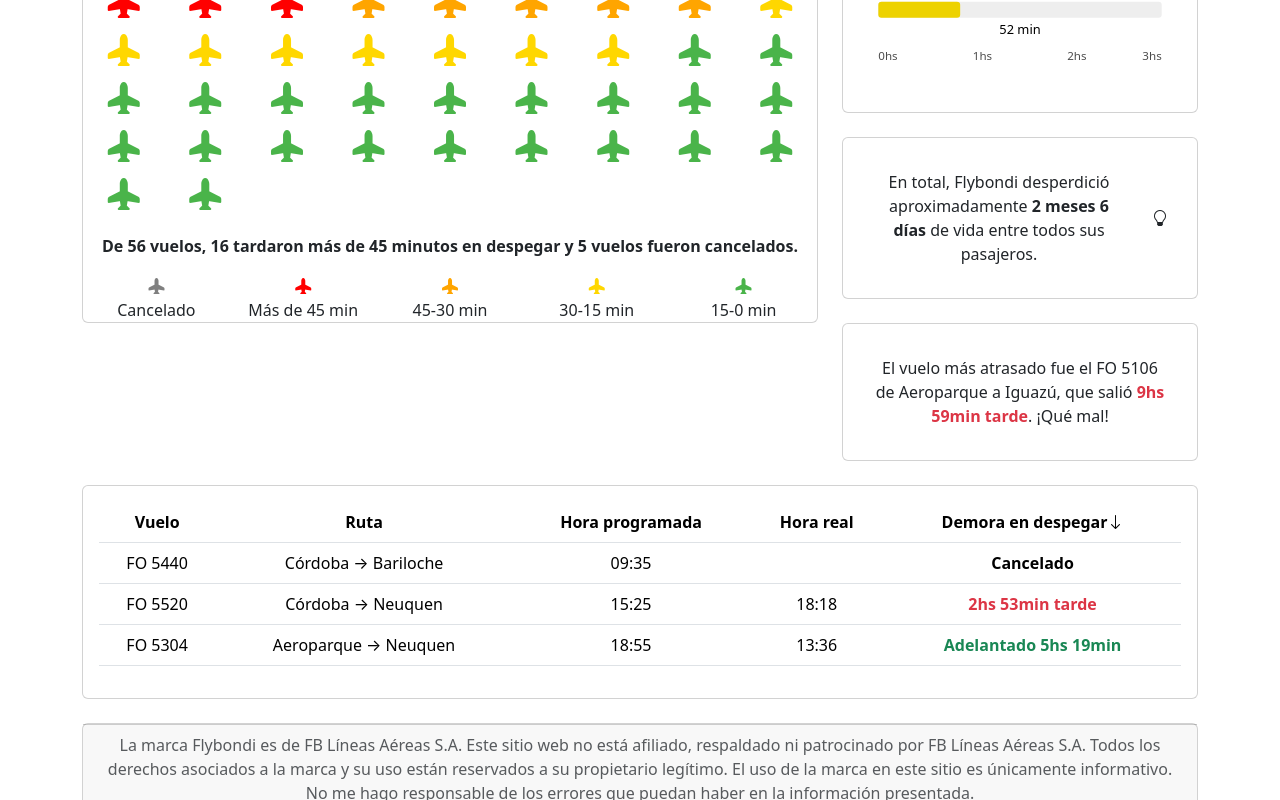
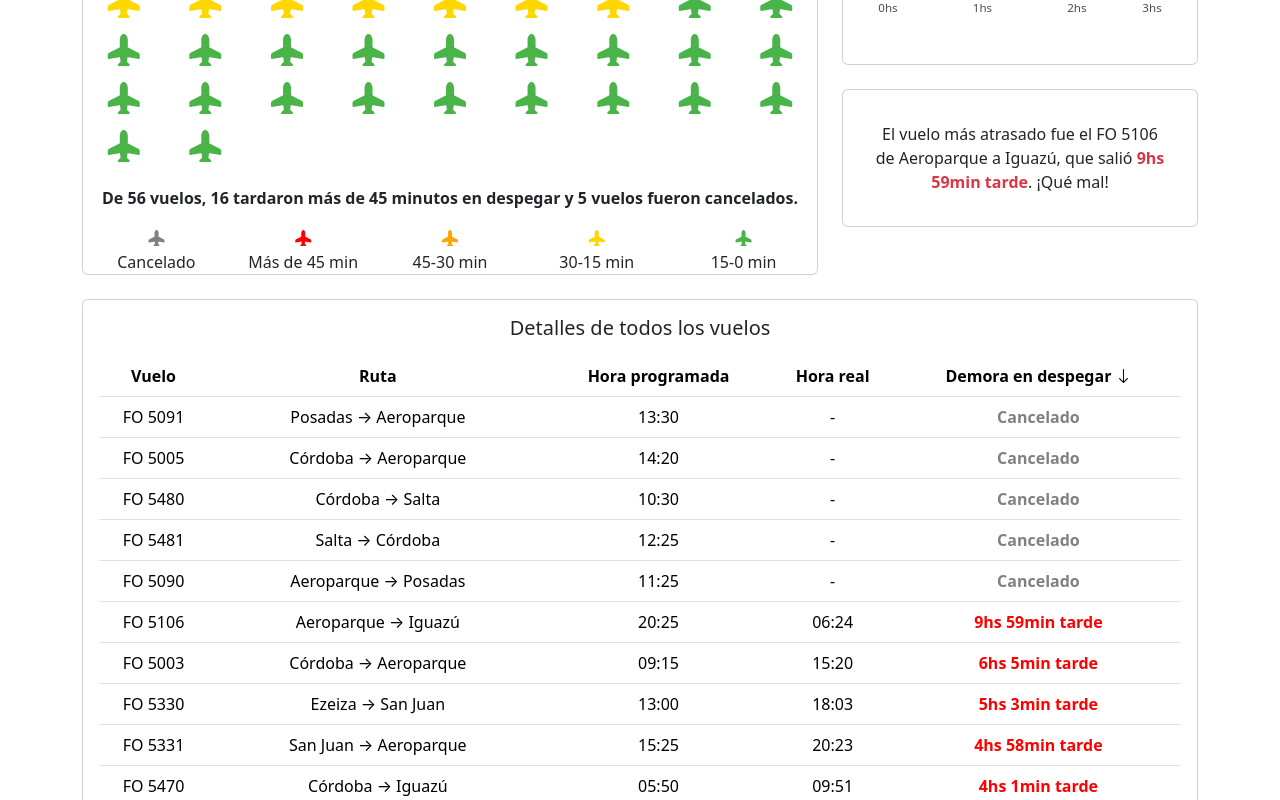
Before and after one commit to Gin-Z/flybondi-fail, a React (Vite) app: page / in a window 1280 px wide. Shown: the part 360-1160 px from the top of the page. Built offline with nearby package versions, Linux system fonts and the light colour scheme.

Commit message:
Se muestran los vuelos del día

```diff
--- a/src/App.tsx
+++ b/src/App.tsx
@@ -6,7 +6,6 @@
 import Info from "./components/Info";
 import Mean from "./components/Mean";
 import MostDelayedFlight from "./components/MostDelayedFlight";
-import WastedTime from "./components/WastedTime";
 
 function App() {
   return (
@@ -28,7 +27,6 @@
           {/* RIGHT COLUMN — Mean + WastedTime + MostDelayed */}
           <div className="col-md-4 d-flex flex-column gap-4">
             <Mean />
-            <WastedTime />
             <MostDelayedFlight />
           </div>
         </div>
--- a/src/components/Header.tsx
+++ b/src/components/Header.tsx
@@ -2,7 +2,7 @@
 import { useFlights } from "../context/FlightsContext";
 
 const Header = () => {
-    const { date, setDate, loading, error, flights } = useFlights();
+    const { date, setDate, loading, error} = useFlights();
 
     function formatDate() {
         const d = new Date(date);
@@ -78,11 +78,6 @@
                         {error}
                     </div>
                 )}
-                {!loading && !error && (
-                    <p className="text-muted mt-2">
-                        {flights.length} vuelos encontrados
-                    </p>
-                )}
             </div>
         </div>
     );
--- a/src/components/Info.tsx
+++ b/src/components/Info.tsx
@@ -1,41 +1,132 @@
+// src/components/Info.tsx
+import { useFlights } from "../context/FlightsContext";
+import type { Flight } from "../types/Flight.interface";
+
 const Info = () => {
-    return(
+    const { flights, loading } = useFlights();
+
+    // Función para calcular la demora en minutos
+    const calculateDelay = (flight: Flight): number | null => {
+        if (!flight.despegue_real) return null; // Cancelado
+
+        const [estimatedHours, estimatedMinutes] = flight.despegue_estimado.split(':').map(Number);
+        const [realHours, realMinutes] = flight.despegue_real.split(':').map(Number);
+
+        const estimatedTotalMinutes = estimatedHours * 60 + estimatedMinutes;
+        let realTotalMinutes = realHours * 60 + realMinutes;
+
+        // Si el vuelo real es mucho menor que el estimado, probablemente cruzó medianoche
+        if (realTotalMinutes < estimatedTotalMinutes - 12 * 60) {
+            realTotalMinutes += 24 * 60; // Sumar 24 horas al tiempo real
+        }
+
+        return realTotalMinutes - estimatedTotalMinutes;
+    };
+
+    // Formatear el tiempo de demora
+    const formatDelay = (minutes: number): string => {
+        const absMinutes = Math.abs(minutes);
+        if (absMinutes < 60) {
+            return `${absMinutes}min`;
+        }
+        const hours = Math.floor(absMinutes / 60);
+        const mins = absMinutes % 60;
+        return mins > 0 ? `${hours}hs ${mins}min` : `${hours}hs`;
+    };
+
+    // Obtener la clase CSS según la demora
+    const getDelayClass = (delay: number | null): string => {
+        if (delay === null) return "status-cancelled";
+        if (delay > 45) return "status-45plus";
+        if (delay >= 30) return "status-45_30";
+        if (delay >= 15) return "status-30_15";
+        return "status-15_0";
+    };
+
+    // Ordenar vuelos: cancelados primero, luego por demora (mayor a menor)
+    const sortedFlights = [...flights].sort((a, b) => {
+        const delayA = calculateDelay(a);
+        const delayB = calculateDelay(b);
+
+        // Cancelados primero
+        if (delayA === null && delayB === null) return 0;
+        if (delayA === null) return -1;
+        if (delayB === null) return 1;
+
+        // Ordenar por demora de mayor a menor
+        return delayB - delayA;
+    });
+
+    if (loading) {
+        return (
             <div className="card p-3 text-center">
-            <table className="table">
+                <div className="spinner-border" role="status">
+                    <span className="visually-hidden">Cargando...</span>
+                </div>
+            </div>
+        );
+    }
+
+    if (flights.length === 0) {
+        return (
+            <div className="card p-3 text-center">
+                <p className="card-text">No hay vuelos para esta fecha.</p>
+            </div>
+        );
+    }
+
+    return (
+        <div className="card p-3 text-center">
+            <h5 className="card-title mb-3">Detalles de todos los vuelos</h5>
+            <div className="table-responsive">
+                <table className="table table-hover">
                     <thead>
                         <tr>
                             <th scope="col">Vuelo</th>
                             <th scope="col">Ruta</th>
                             <th scope="col">Hora programada</th>
                             <th scope="col">Hora real</th>
-                        <th scope="col">Demora en despegar<i className="bi bi-arrow-down"></i></th>
+                            <th scope="col">
+                                Demora en despegar
+                                <i className="bi bi-arrow-down ms-1"></i>
+                            </th>
                         </tr>
                     </thead>
                     <tbody>
-                    <tr>
-                        <td>FO 5440</td>
-                        <td>Córdoba → Bariloche</td>
-                        <td>09:35</td>
-                        <td></td>
-                        <td><strong>Cancelado</strong></td>
+                        {sortedFlights.map((flight, index) => {
+                            const delay = calculateDelay(flight);
+                            const isCancelled = delay === null;
+                            const delayClass = getDelayClass(delay);
+
+                            return (
+                                <tr key={`${flight.vuelo}-${index}`}>
+                                    <td>{flight.vuelo}</td>
+                                    <td>{flight.ruta}</td>
+                                    <td>{flight.despegue_estimado}</td>
+                                    <td>{flight.despegue_real || '-'}</td>
+                                    <td>
+                                        {isCancelled ? (
+                                            <strong className={delayClass}>Cancelado</strong>
+                                        ) : delay! > 0 ? (
+                                            <strong className={delayClass}>
+                                                {formatDelay(delay!)} tarde
+                                            </strong>
+                                        ) : delay! < 0 ? (
+                                            <strong className="text-success">
+                                                Adelantado {formatDelay(delay!)}
+                                            </strong>
+                                        ) : (
+                                            <strong className={delayClass}>A tiempo</strong>
+                                        )}
+                                    </td>
                                 </tr>
-                    <tr>
-                        <td>FO 5520</td>
-                        <td>Córdoba → Neuquen</td>
-                        <td>15:25</td>
-                        <td>18:18</td>
-                        <td><strong className="text-danger">2hs 53min tarde</strong></td>
-                    </tr>
-                    <tr>
-                        <td>FO 5304</td>
-                        <td>Aeroparque → Neuquen</td>
-                        <td>18:55</td>
-                        <td>13:36</td>
-                        <td><strong className="text-success">Adelantado 5hs 19min</strong></td>
-                    </tr>
+                            );
+                        })}
                     </tbody>
                 </table>
             </div>
-    )
-}
+        </div>
+    );
+};
+
 export default Info;
--- /dev/null
+++ b/src/components/MeanModal.tsx
@@ -0,0 +1,6 @@
+export function MeanModal() {
+  return (
+    <>
+    </>
+    )
+}
```
Lines whose indentation alone changed are shown as unchanged.
